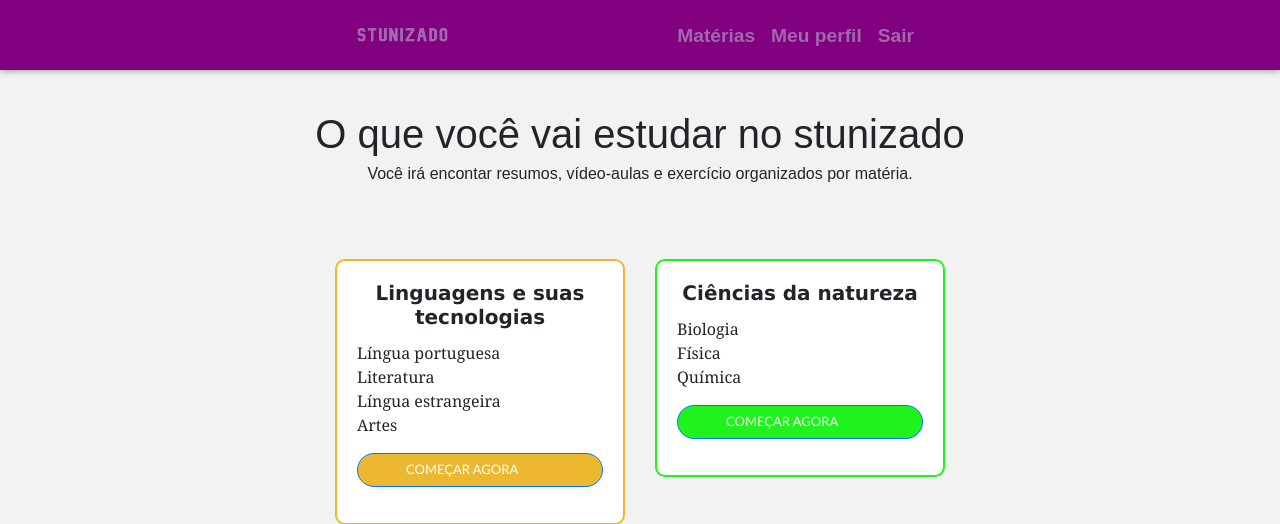
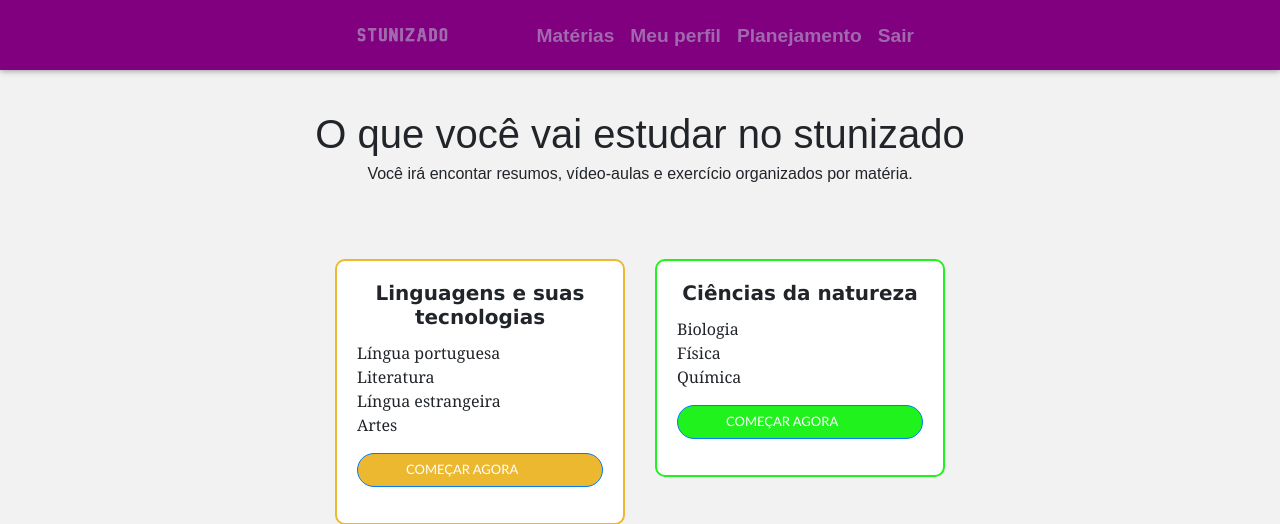
Before and after one commit to GianlucaSampogna/Stunizando, a PHP site: page /materias.php in a window 1280 px wide. Shown: the top 524 px of the page. Run offline with PHP 8.4, Linux system fonts and the light colour scheme; a user stored in the database is signed in.

Commit message:
Add files via upload

```diff
--- a/cadastracao.php
+++ b/cadastracao.php
@@ -49,7 +49,7 @@ if (mysqli_query($conexao, $sql)) {
             $_SESSION['genero'] = $usuario['genero'];
             $_SESSION['password'] = $usuario['password'];
 
-            header("Location: materias.php");
+            header("Location: meu_plano_estudo.php");
 } else {
    echo "Erro: " . mysqli_error($conexao);
 }
--- a/header_cadastrado.php
+++ b/header_cadastrado.php
@@ -18,8 +18,11 @@
                                 <li class="nav-item">
                                     <a href="materias.php" class="nav-link color">Matérias</a>
                                 </li>
-
-                                <li class="nav-item"><a href="secao_meu_perfil.php" class="nav-link color">Meu perfil</a></li>
+                                <li class="nav-item">
+                                    <a href="secao_meu_perfil.php" class="nav-link color">Meu perfil</a></li>
+                                <li class="nav-item">
+                                    <a href="meu_plano_estudo.php" class="nav-link color">Planejamento</a>
+                                </li>
                                 <li class="nav-item">
                                     <a href="logout.php" class="nav-link color">Sair</a>
                                 </li>
--- /dev/null
+++ b/meu_plano_estudo.php
@@ -0,0 +1,5 @@
+<?php
+include_once 'head.php';
+include_once 'header_cadastrado.php';
+include_once 'protect.php';
+?>
```
